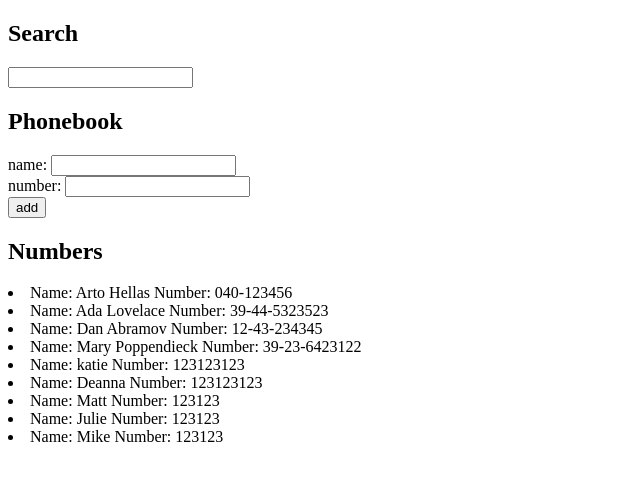
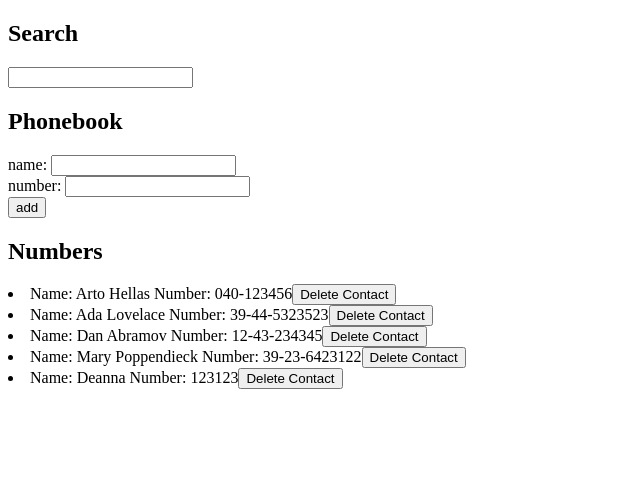
Before and after one commit to katiewhelan/FullStackOpen, a React (Create React App) app in the folder part2b/: page / in a window 1280 px wide. Shown: the top 480 px of the page, without its empty margins (0-640 px from the left). Built offline with nearby package versions, Linux system fonts and the light colour scheme; data requests are answered from the project's data file; the HTML template or start-up script is replaced by a standard one.

Commit message:
exercise 2.17

```diff
--- a/part2b/db.json
+++ b/part2b/db.json
@@ -21,29 +21,9 @@
       "id": 4
     },
     {
-      "name": "katie ",
-      "number": "123123123",
-      "id": 5
-    },
-    {
-      "name": "Deanna ",
-      "number": "123123123",
+      "name": "Deanna",
+      "number": "123123",
       "id": 6
-    },
-    {
-      "name": "Matt",
-      "number": "123123",
-      "id": 7
-    },
-    {
-      "name": "Julie",
-      "number": "123123",
-      "id": 8
-    },
-    {
-      "name": "Mike",
-      "number": "123123",
-      "id": 9
     }
   ]
 }
--- a/part2b/src/App.js
+++ b/part2b/src/App.js
@@ -1,5 +1,4 @@
 import React, { useState, useEffect } from 'react'
-import axios from 'axios'
 import PersonForm from './Components/Form.js'
 import Filter from './Components/Filter'
 import DisplayList from './Components/DisplayList'
@@ -17,9 +16,9 @@ const App = () => {
     personService
     .getAll()
     .then(response => {
-      console.log("Promise fulfilled", response.data)
-      setPersons(response.data)
-      setSearchList(response.data)
+      console.log("Promise fulfilled", response)
+      setPersons(response)
+      setSearchList(response)
     })
   }, [])
   console.log("render", persons.length, 'persons')
@@ -40,6 +39,22 @@ const App = () => {
     checkForSameName(personObject)
   }
 
+  const deletePerson = (person) => {
+
+    console.log('in the delete ', person)
+    const result = window.confirm(`Are you sure you want to delete ${person.name}`)
+
+    if(result){
+      personService
+      .remove(person)
+      .then(
+        setPersons(persons.filter (p => p.id !== person.id)),
+        setSearchList(searchList.filter(p => p.id !== person.id))
+      )
+    }
+
+  }
+
   const isEqual = (first, second) => {
       return JSON.stringify(first) === JSON.stringify(second);
   }
@@ -49,15 +64,14 @@ const App = () => {
     if (resultIsEqual){
       alert(`${newName} has already been added to the phonebook`)
     } else {
-      setPersons(persons.concat(pO))
-      setNewName('')
-      setNewNumber('')
-      setSearchList(persons.concat(pO))
-
       personService
       .create(pO)
       .then(response => {
         console.log('Here is the response', response)
+        setPersons(persons.concat(response))
+        setNewName('')
+        setNewNumber('')
+        setSearchList(persons.concat(response))
       })
 
     }
@@ -73,7 +87,7 @@ const App = () => {
       <h2>Phonebook</h2>
       <PersonForm onSubmit={addPerson} newName={newName} newNumber={newNumber} handleNameChange={handleNameChange} handleNumberChange = {handleNumberChange}/>
       <h2>Numbers</h2>
-        <DisplayList persons={searchList}/>
+        <DisplayList persons={searchList} deletePerson = {deletePerson}/>
     </div>
   )
 }
--- a/part2b/src/Components/DisplayList.js
+++ b/part2b/src/Components/DisplayList.js
@@ -1,13 +1,15 @@
 import React from 'react'
 import Person from './Person.js'
 
-const DisplayList = (props) => {
 
-const searchList = props.persons
+const DisplayList = ({persons, deletePerson}) => {
+   console.log('Display Lists', persons)
+
+
 
   return (
-    <div>{searchList.map(person =>
-      <Person key={person.name} person={person}/>
+    <div>{persons.map(person =>
+      <Person key={person.name} person={person} deletePerson={deletePerson} />
     )}
     </div>
 
--- a/part2b/src/Components/Person.js
+++ b/part2b/src/Components/Person.js
@@ -1,11 +1,15 @@
 import React from 'react'
 
-const Person = ({person}) => {
+
+
+const Person = ({person, deletePerson}) => {
+  console.log('passed to the person', person )
   return (
+    <li>Name: {person.name} Number: {person.number}
+      <button onClick={()=> deletePerson(person)}> Delete Contact </button>
+    </li>
+  )
 
-    <li>Name: {person.name} Number: {person.number}</li>
-
-  )
 }
 
 
--- a/part2b/src/Services/Persons.js
+++ b/part2b/src/Services/Persons.js
@@ -2,17 +2,25 @@ import axios from 'axios'
 const baseUrl ='http://localhost:3001/persons'
 
 const getAll = () => {
-  return axios.get(baseUrl)
+  const request = axios.get(baseUrl)
+  return request.then(response => response.data)
 }
 
 const create = newObject => {
-return axios.post(baseUrl, newObject)
+  const request = axios.post(baseUrl, newObject)
+return request.then(response => response.data)
 }
 
 const update = (id, newObject) => {
-  return axios.put(`${baseUrl}/${id}`, newObject)
+  const request = axios.put(`${baseUrl}/${id}`, newObject)
+  return request.then(response => response.data)
 }
 
+const remove = (person) => {
+  console.log('person to delete', person)
+  const request = axios.delete(`${baseUrl}/${person.id}`)
+  return request.then(response => response.data)
+  }
 
 
 
@@ -20,5 +28,6 @@ const update = (id, newObject) => {
 export default {
   getAll: getAll,
   create: create,
-  update: update
+  update: update,
+  remove: remove
 }
```
